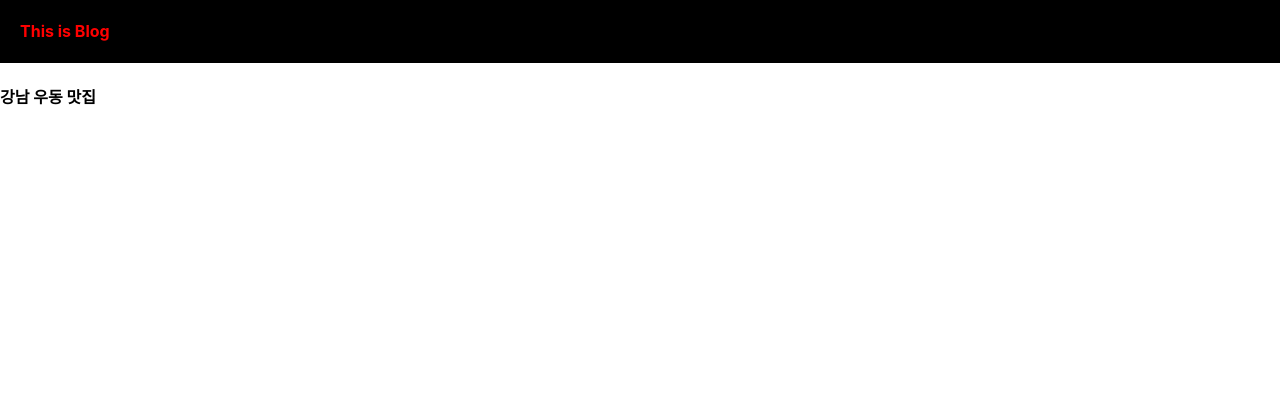
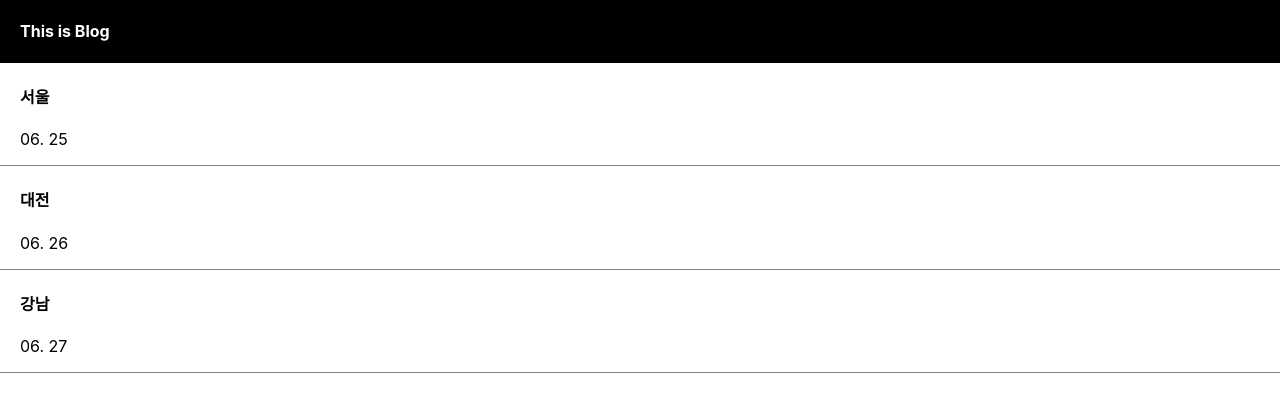
Before and after one commit to ImRieul/react_study_blog, a React (Create React App) app: page / in a window 1280 px wide. Shown: the top 412 px of the page. Built offline with nearby package versions, Linux system fonts and the light colour scheme.

Commit message:
variable, state

```diff
--- a/src/App.css
+++ b/src/App.css
@@ -5,3 +5,12 @@
   color: white;
   padding-left: 20px;
 }
+
+div {
+  box-sizing: border-box;
+}
+.list {
+  padding-left: 20px;
+  text-align: left;
+  border-bottom: 1px solid grey;
+}
--- a/src/App.js
+++ b/src/App.js
@@ -1,20 +1,45 @@
 import logo from './logo.svg';
 import './App.css';
+import { useState } from 'react';
 
 function App() {
 
   let post = '강남 우동 맛집';
+  let blogName = 'This is Blog';
 
+  // react에는 변수 말고도 state에도 저장할 수 있음
+  // 변수의 값이 바뀔 때 자동으로 재렌더링(html이) 하게 하고 싶으면 status를 사용
+  // a = 보관한 자료
+  // b = set
+  let [a, b] = useState('남자 코트 추천');  // Destructuring 문법, let [a, b] = [1, 2];
+  let [titles, setTitles] = useState(['서울', '대전', '강남']);
+  let [dates,setDate] = useState(['06. 25', '06. 26', '06. 27']);
+
+  // return 안에는 1개의 태그만 넣을 수 있음.
   return (
     // jsx에서 class 속성을 사용하고 싶을 땐 className라고 해야한다. (js와 예약어가 겹침)
     <div className="App">
       <div className="black-nav">
         {/* 직접 style을 넣고 싶을 땐 중괄호 안에 오브젝트 형식으로 넣어야 한다. */}
         {/* html의 font-size -> fontSize */}
-        <h4 style={ {color: 'red', fontSize: '16px'} }>This is Blog</h4>
+        {/* <h4 style={ {color: 'red', fontSize: '16px'} }>This is Blog</h4> */}
+        <h4>{blogName}</h4>
       </div>
+      <div className='list'>
+        <h4>{titles[0]}</h4>
+        <p>{dates[0]}</p>
+      </div>
+      <div className='list'>
+        <h4>{titles[1]}</h4>
+        <p>{dates[1]}</p>
+      </div>
+      <div className='list'>
+        <h4>{titles[2]}</h4>
+        <p>{dates[2]}</p>
+      </div>
+
       {/* 변수를 넣을 땐 중괄호, 데이터 바인딩 */}
-      <h4>{post}</h4>
+      {/* <h4>{post}</h4> */}
     </div>
   );
 }
```
